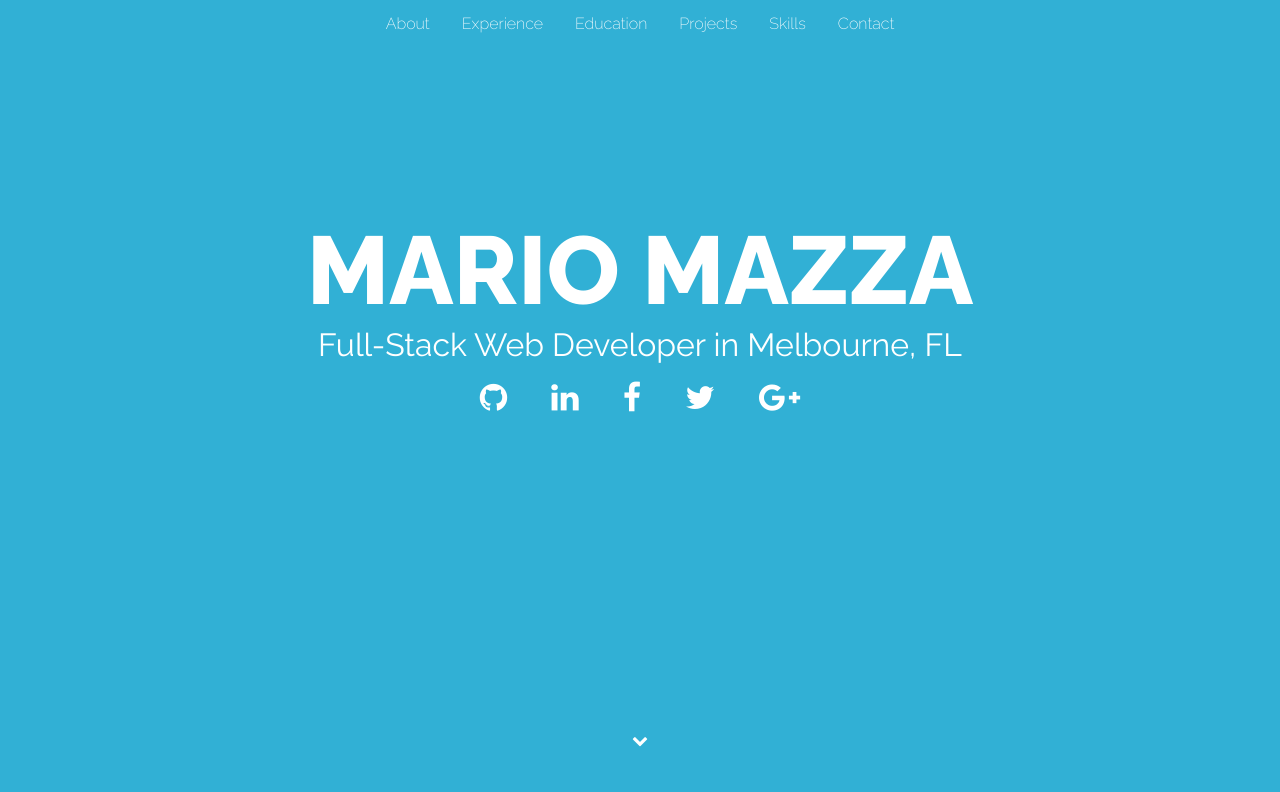
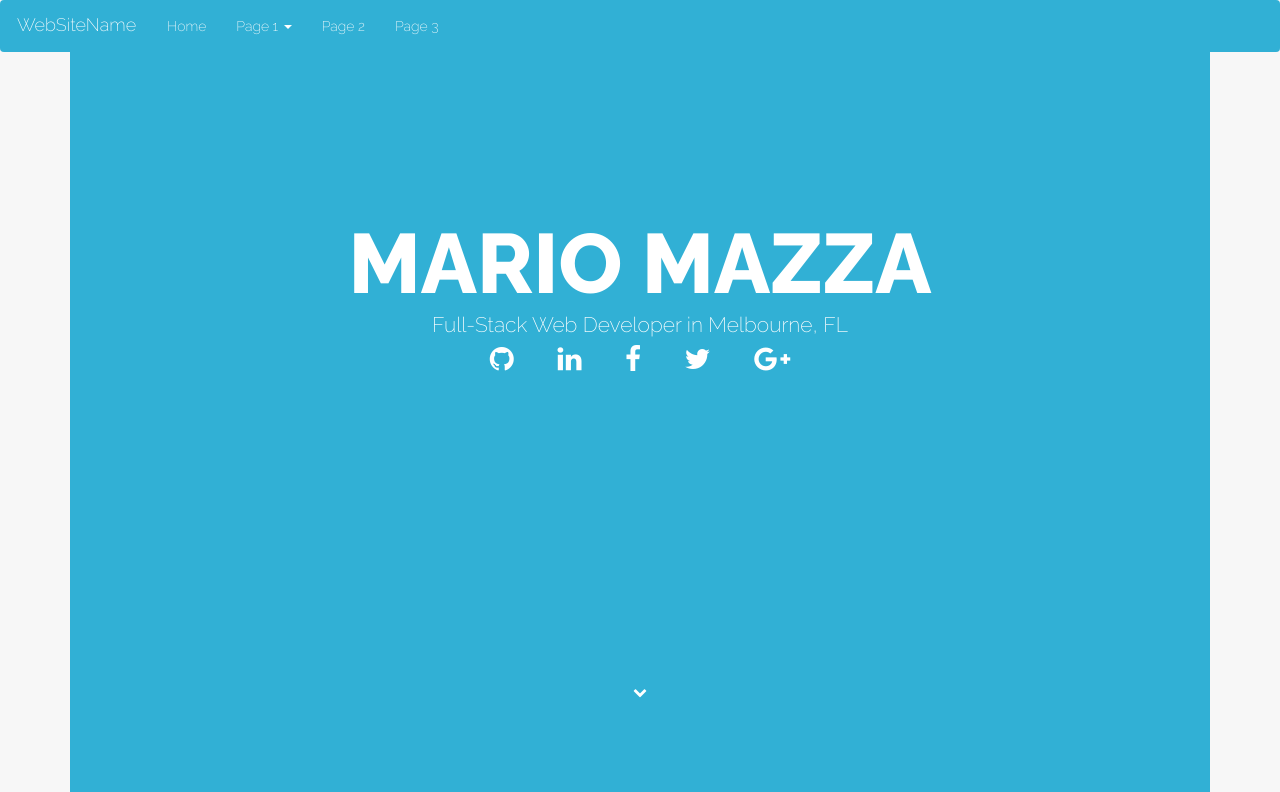
Before and after one commit to myskam7/web-protfolio, a plain HTML site: page index.html in a window 1280 px wide. Shown: the top 792 px of the page. Drawn offline with nearby package versions, Linux system fonts and the light colour scheme.

Commit message:
more css-nav

```diff
--- a/assets/css/style.css
+++ b/assets/css/style.css
@@ -11,11 +11,15 @@ body {
 /*NAVBAR*/
 .navbar {
   background-color: #31b0d5;
-  position: fixed; /* Set the navbar to fixed position */
-  top: 0; /* Position the navbar at the top of the page */
-  width: 100%; /* Full width */
-  display: flex;
+  /* Set the navbar to fixed position */
+  position: fixed;
+  /* Position the navbar at the top of the page */
+  top: 0;
+  /* Full width */
+  width: 100%;
+  /* display: flex; */
   justify-content: center;
+  z-index: 1;
 }
 
 .navbar a {
--- a/index.html
+++ b/index.html
@@ -4,25 +4,72 @@
     <meta charset="utf-8">
     <title>Mario Mazza</title>
 
-
-    <link rel="stylesheet" href="./assets/css/style.css">
+    <link rel="stylesheet" href="./assets/css/animate.css">
 
     <link href="https://fonts.googleapis.com/css?family=Raleway:200,300,400,500,600,700,800" rel="stylesheet">
     <link rel="stylesheet" href="https://maxcdn.bootstrapcdn.com/font-awesome/4.7.0/css/font-awesome.min.css">
+
+
+  <link rel="stylesheet" href="https://maxcdn.bootstrapcdn.com/bootstrap/3.3.7/css/bootstrap.min.css">
+  <script src="https://ajax.googleapis.com/ajax/libs/jquery/3.3.1/jquery.min.js"></script>
+  <script src="https://maxcdn.bootstrapcdn.com/bootstrap/3.3.7/js/bootstrap.min.js"></script>
+
+
+    <link rel="stylesheet" href="./assets/css/style.css">
 
 
   </head>
   <body>
 
     <!-- BEGIN NAVBAR -->
-    <div class="navbar">
+    <!-- <div class="navbar">
       <a href="#about">About</a>
       <a href="#experience">Experience</a>
       <a href="#education">Education</a>
       <a href="#projects">Projects</a>
       <a href="#skills">Skills</a>
       <a href="#contact">Contact</a>
-    </div>
+    </div> -->
+
+
+    <nav class="navbar sticky-top">
+      <div class="container-fluid">
+        <div class="navbar-header">
+          <button type="button" class="navbar-toggle" data-toggle="collapse" data-target="#myNavbar">
+            <span class="icon-bar"></span>
+            <span class="icon-bar"></span>
+            <span class="icon-bar"></span>
+          </button>
+          <a class="navbar-brand" href="#">WebSiteName</a>
+        </div>
+        <div class="collapse navbar-collapse" id="myNavbar">
+          <ul class="nav navbar-nav">
+            <li class="active"><a href="#">Home</a></li>
+            <li class="dropdown">
+              <a class="dropdown-toggle" data-toggle="dropdown" href="#">Page 1 <span class="caret"></span></a>
+              <ul class="dropdown-menu">
+                <li><a href="#">Page 1-1</a></li>
+                <li><a href="#">Page 1-2</a></li>
+                <li><a href="#">Page 1-3</a></li>
+              </ul>
+            </li>
+            <li><a href="#">Page 2</a></li>
+            <li><a href="#">Page 3</a></li>
+          </ul>
+          <!-- <ul class="nav navbar-nav navbar-right">
+            <li><a href="#"><span class="glyphicon glyphicon-user"></span> Sign Up</a></li>
+            <li><a href="#"><span class="glyphicon glyphicon-log-in"></span> Login</a></li>
+          </ul> -->
+        </div>
+      </div>
+    </nav>
+
+
+
+
+
+
+
     <!-- END NAVBAR -->
 
     <div class="container">
```
